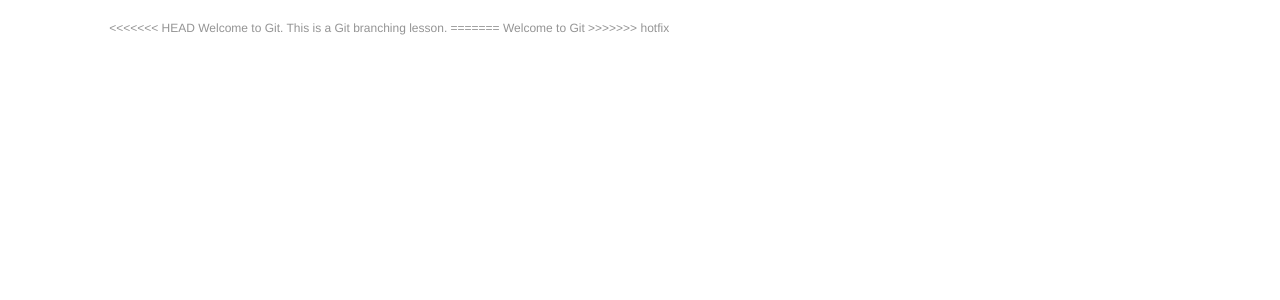
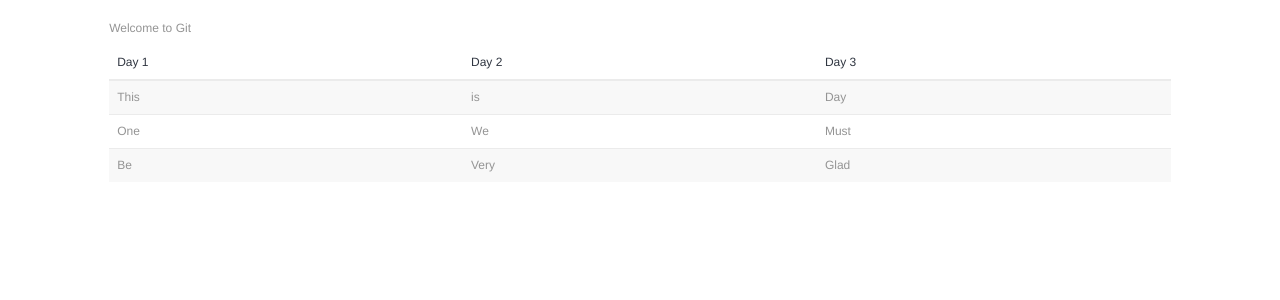
Before and after one commit to nkmwambs/repo, a PHP site: page / in a window 1280 px wide. Shown: the top 300 px of the page. Run offline with PHP 8.4, Linux system fonts and the light colour scheme; some libraries are stand-ins or nearby versions.

Commit message:
Added a datatable

```diff
--- a/index.php
+++ b/index.php
@@ -3,7 +3,7 @@
 <head>
 	<meta charset="utf-8">
 	<meta name="viewport" content="width=device-width, initial-scale=1.0" />
-	<title>Welcome to Git | Git Branching Lesson 1</title>
+	<title>Welcome to Git | Git Branching</title>
 	<link rel="stylesheet" href="assets/css/bootstrap.css">
 
 	<script src="assets/js/jquery-3.3.1.min.js"></script>
@@ -20,11 +20,36 @@
 
 	<div class="row" style="margin-top: 20px">
 		<div class="col-xs-offset-1 col-xs-10 col-xs-offset-1">
-<<<<<<< HEAD
-			Welcome to Git. This is a Git branching lesson.
-=======
 			Welcome to Git
->>>>>>> hotfix
+			<p></p>
+			<table class="table table-striped">
+				<thead>
+					<tr>
+						<th>Day 1</th>
+						<th>Day 2</th>
+						<th>Day 3</th>
+					</tr>
+				</thead>
+				<tbody>
+					<tr>
+						<td>This</td>
+						<td>is</td>
+						<td>Day</td>
+					</tr>
+
+					<tr>
+						<td>One</td>
+						<td>We</td>
+						<td>Must</td>
+					</tr>
+
+					<tr>
+						<td>Be</td>
+						<td>Very</td>
+						<td>Glad</td>
+					</tr>
+				</tbody>
+			</table>
 		</div>
 	</div>
 
```
